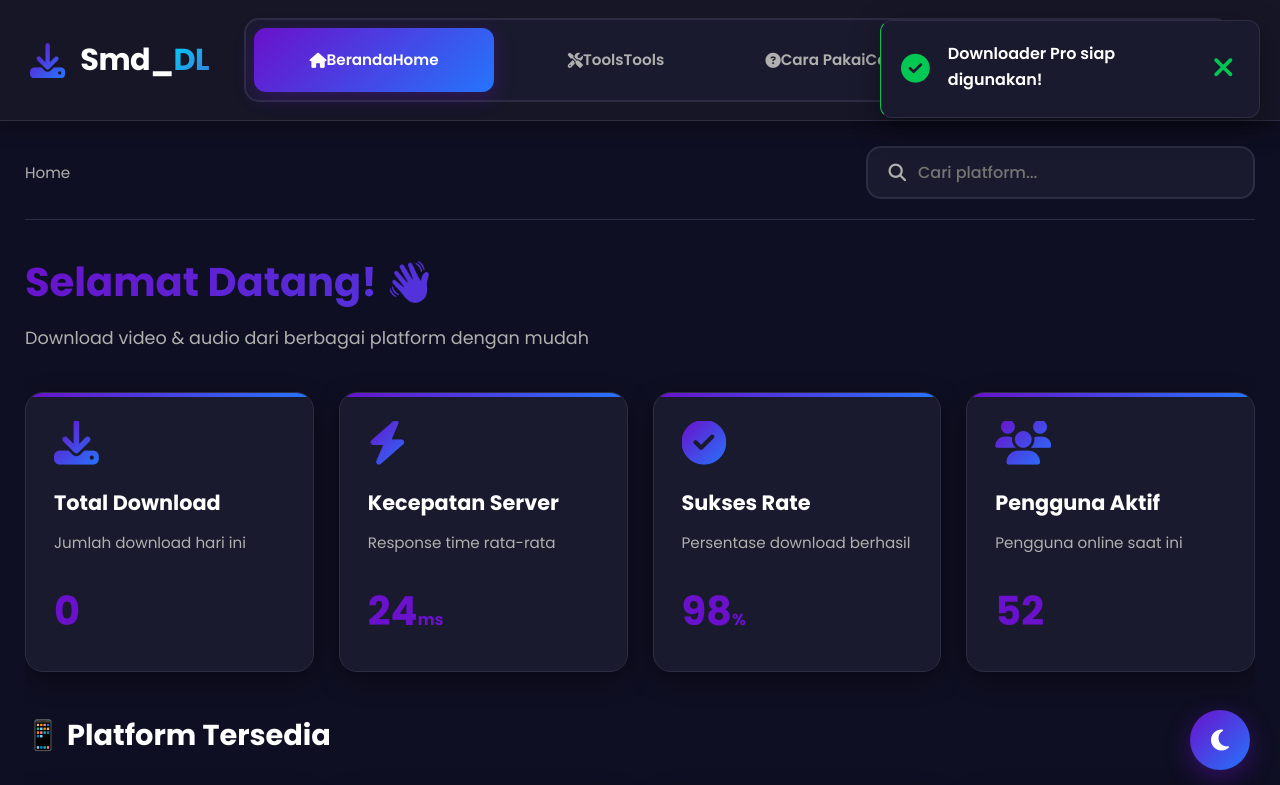
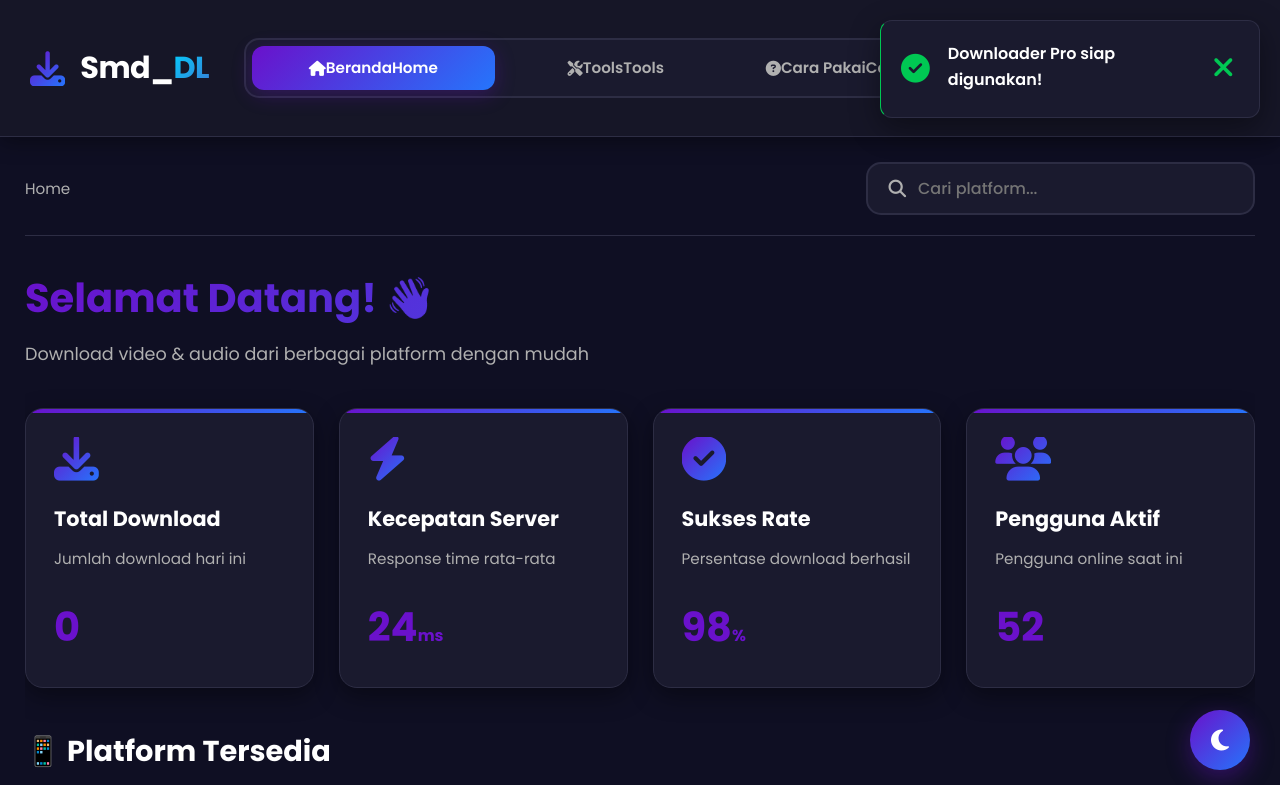
Before and after one commit to fbyanda-21/website, a website: page public/index.html in a window 1280 px wide. Shown: the top 785 px of the page. Drawn offline with Linux system fonts and the light colour scheme.

Commit message:
Adjust padding and margin in main navigation styles

```diff
--- a/public/style.css
+++ b/public/style.css
@@ -143,10 +143,10 @@ body {
     display: flex;
     background: var(--card-bg);
     border-radius: 15px;
-    padding: 8px;
-    gap: 2px;
+    padding: 6px;
+    gap: 0px;
     border: 2px solid var(--border-color);
-    margin: 0 20px;
+    margin: 20px;
     min-width: 400px;
     order: 3;
     width: 100%;
@@ -159,7 +159,7 @@ body {
     align-items: center;
     justify-content: center;
     gap: 0px;
-    padding: 20px;
+    padding: 10px;
     text-decoration: none;
     color: var(--text-secondary);
     border-radius: 12px;
```
